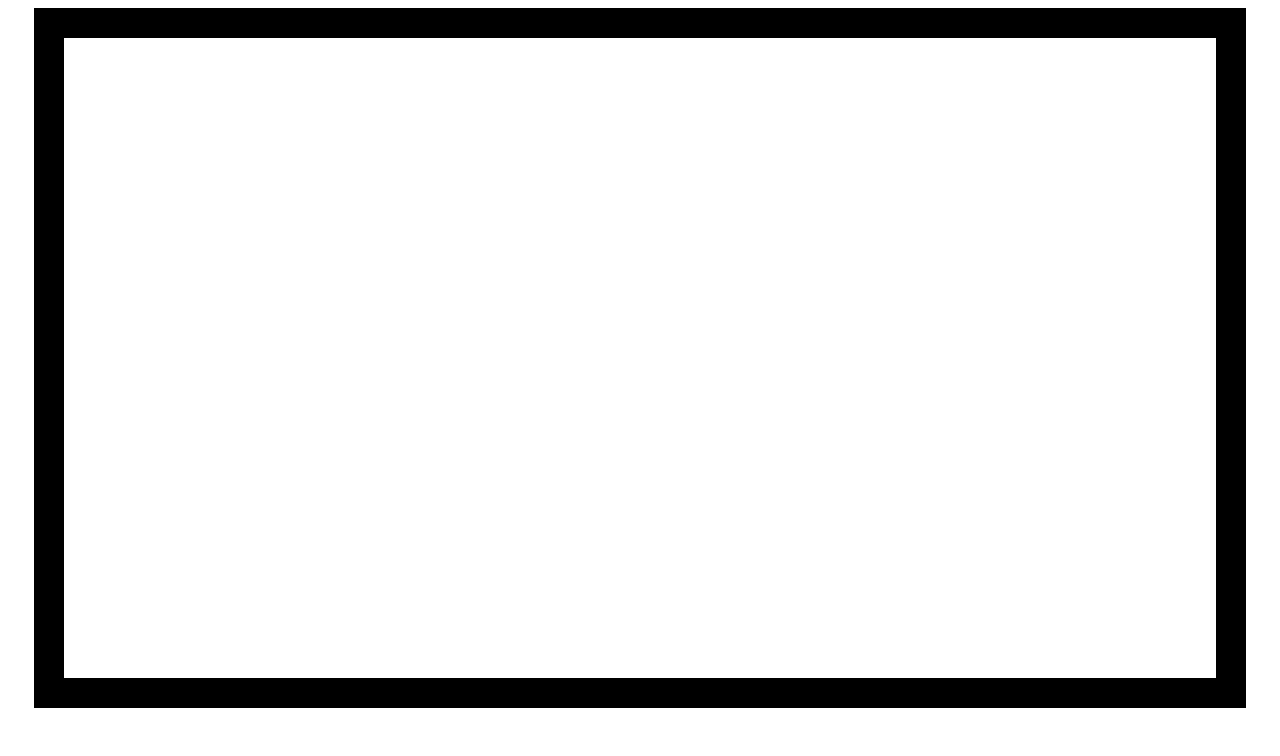
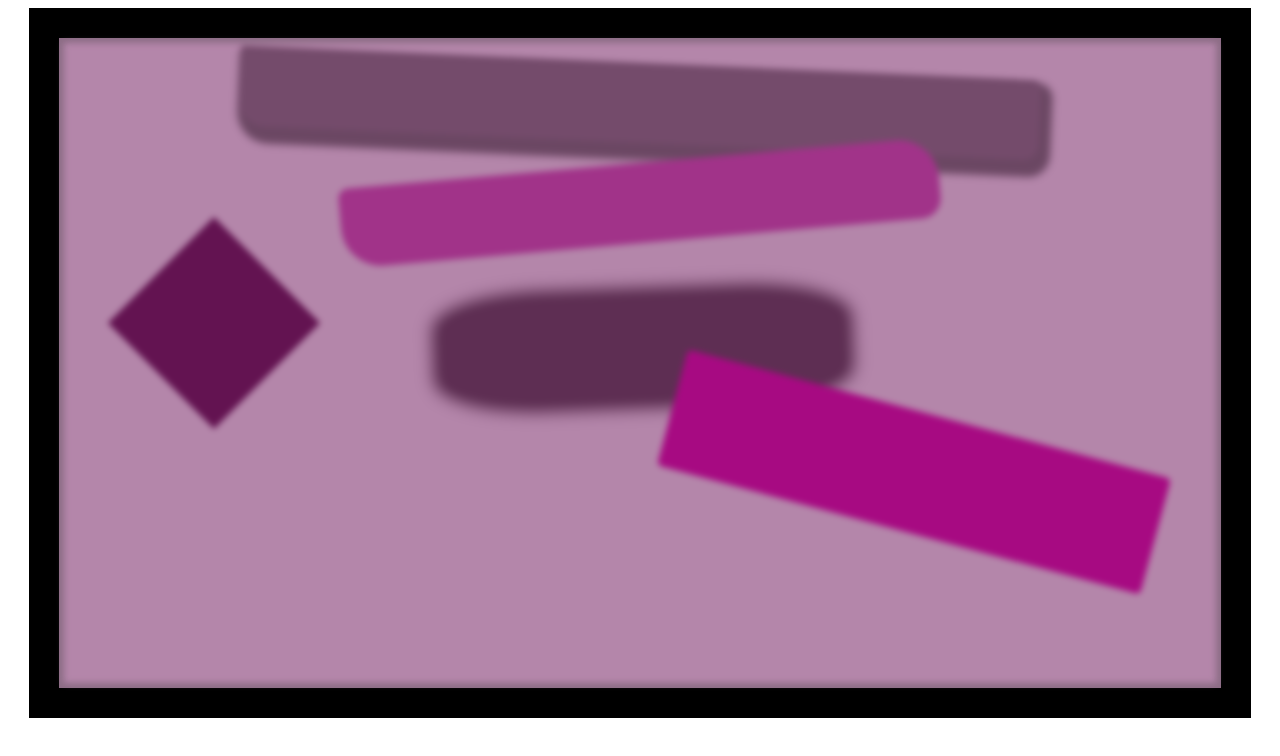
Before and after one commit to RMayH/rothko-painting, a plain HTML site: page index.html in a window 1280 px wide. Drawn offline with Linux system fonts and the light colour scheme.

Commit message:
complete

```diff
--- a/index.html
+++ b/index.html
@@ -9,7 +9,11 @@
 <body>
     <div class="frame">
         <div class="canvas">
-
+            <div class="one"></div>
+            <div class="two"></div>
+            <div class="three"></div>
+            <div class="four"></div>
+            <div class="five"></div>
         </div>
     </div>
 </body>
--- a/styles.css
+++ b/styles.css
@@ -3,4 +3,65 @@
     width: 90vw;
     height: 80vh;
     border: 30px solid black;
+    padding: 5px;
+    background-color: rgb(141, 109, 134);
 }
+
+.canvas {
+    width: 100%;
+    height: 100%;
+    background-color: rgb(180, 134, 170);
+    overflow: hidden;
+    filter: blur(3px);
+}
+
+.one {
+    width: 800px;
+    height: 80px;
+    background-color: rgb(116, 75, 107);
+    margin: 20px auto;
+    transform: rotate(2.5deg);
+    border-radius: 1px 8px 15px 25px;
+    box-shadow: 5px 10px 5px 7px rgb(107, 71, 99);
+}
+
+.two {
+    width: 600px;
+    height: 80px;
+    background-color: rgb(161, 51, 137);
+    margin: 5px auto;
+    transform: rotate(-5deg);
+    border-radius: 10px 40px 20px 40px;
+}
+
+.three, .four {
+    display: inline-block;
+}
+
+.three {
+    width: 150px;
+    height: 150px;
+    background-color: rgb(99, 19, 81);
+    margin-left: 75px;
+    transform: rotate(45deg);
+}
+
+.four {
+    width: 400px;
+    height: 100px;
+    background-color: rgb(94, 46, 83);
+    margin-left: 150px;
+    border-radius: 25%;
+    transform: rotate(-2deg);
+    box-shadow: 0 0 15px 10px rgb(85, 39, 74);
+}
+
+.five {
+    width: 500px;
+    height: 120px;
+    background-color: rgb(167, 10, 130);
+    margin: 10px auto;
+    margin-left: 600px;
+    border-radius: 5px;
+    transform: rotate(15deg)
+}
```
